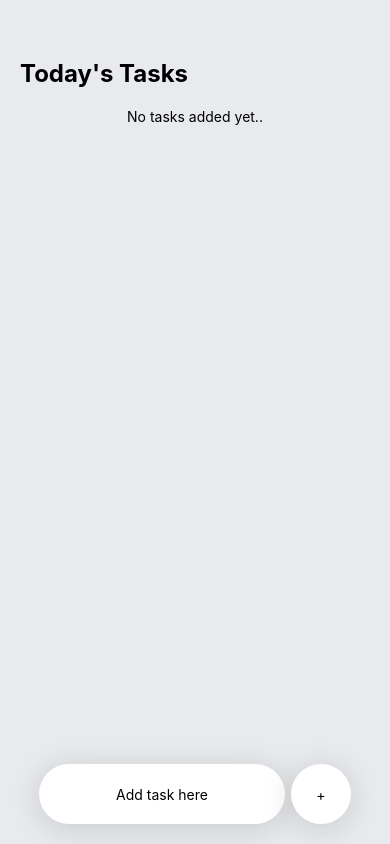
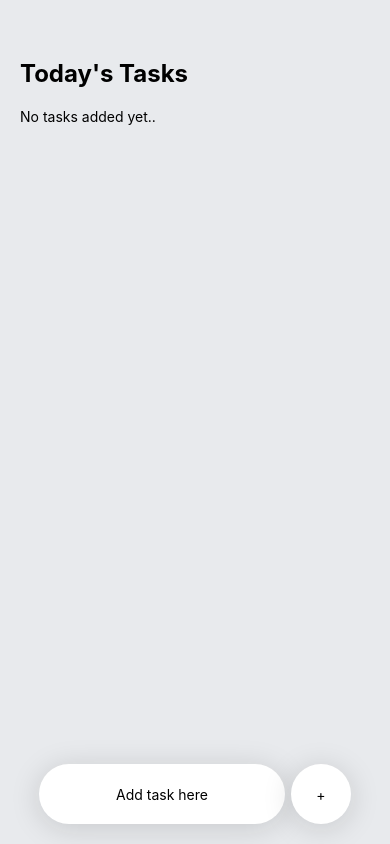
Before and after one commit to Sam-McCathie/expo-crud, a React Native app: screen / in a window 390 px wide. Built offline with nearby package versions, Linux system fonts and the light colour scheme.

Commit message:
Added update and cancel update functionality.

```diff
--- a/App.tsx
+++ b/App.tsx
@@ -11,7 +11,6 @@ export type TaskSchema = {
 
 export default function App() {
   const [tasks, setTasks] = useState<TaskSchema[]>([]);
-  console.log(tasks);
 
   return (
     <SafeAreaView style={styles.container}>
@@ -55,6 +54,6 @@ const styles = StyleSheet.create({
   },
   tasks: {
     display: 'flex',
-    alignItems: 'center',
+    marginLeft: 20,
   },
 });
--- a/components/Task.tsx
+++ b/components/Task.tsx
@@ -25,10 +25,10 @@ const Task: React.FC<TaskSchema & Props> = props => {
   });
   const [editing, setEditing] = useState<boolean>(false);
 
-  console.log(tasks);
-
   const update = () => {
     setTasks(tasks.map(task => (task.id === id ? currentTask : task)));
+    if (currentTask.complete)
+      setCurrentTask({...currentTask, ['complete']: false});
   };
 
   const editCurrentTask = (item: string, value: boolean | string) => {
@@ -47,25 +47,25 @@ const Task: React.FC<TaskSchema & Props> = props => {
   };
 
   return (
+    <View style={styles.taskComponents}>
       <View style={styles.task}>
         {!editing ? (
           <TouchableOpacity
             style={[
-            styles.completeToggle,
-            !complete
-              ? styles.completeToggleIncomplete
-              : styles.completeToggleComplete,
+              styles.toggleBtn,
+              !complete ? styles.incompleteBtn : styles.completeBtn,
             ]}
             onPress={() =>
               editCurrentTask('complete', !currentTask.complete)
             }></TouchableOpacity>
         ) : (
           <TouchableOpacity
-          style={[styles.completeToggle, styles.saveToggle]}
+            style={[styles.toggleBtn, styles.saveBtn]}
             onPress={updateTask}>
             <Text>S</Text>
           </TouchableOpacity>
         )}
+        {/* <View style={styles.taskLayout}> */}
         {!editing ? (
           <Text
             style={complete ? styles.taskTextComplete : {}}
@@ -76,26 +76,62 @@ const Task: React.FC<TaskSchema & Props> = props => {
           <TextInput
             value={currentTask.task}
             onChangeText={value => editCurrentTask('task', value)}
+            style={styles.taskEditInput}
           />
         )}
+      </View>
+
+      {!complete &&
+        (!editing ? (
+          <TouchableOpacity style={[styles.toggleBtn, styles.deleteBtn]}>
+            <Text style={styles.deleteTxt}>D</Text>
+          </TouchableOpacity>
+        ) : (
+          <TouchableOpacity
+            style={[styles.toggleBtn, styles.closeBtn]}
+            onPress={() => setEditing(false)}>
+            <Text>X</Text>
+          </TouchableOpacity>
+        ))}
     </View>
   );
 };
 
 const styles = StyleSheet.create({
+  taskComponents: {
+    display: 'flex',
+    flexDirection: 'row',
+    alignItems: 'center',
+    marginBottom: 10,
+  },
   task: {
     backgroundColor: '#FFFFFF',
     borderWidth: 1,
     borderRadius: 10,
     borderColor: '#F7F7F7',
-    marginBottom: 10,
     width: 310, // works fine if not %
     padding: 15,
     display: 'flex',
     flexDirection: 'row',
     alignItems: 'center',
   },
-  completeToggle: {
+  taskLayout: {
+    display: 'flex',
+    flexDirection: 'row',
+    justifyContent: 'space-between',
+  },
+  taskTextComplete: {
+    textDecorationLine: 'line-through',
+  },
+  taskEditInput: {
+    borderWidth: 1,
+    borderRadius: 5,
+    borderColor: 'black',
+    width: 240,
+    paddingVertical: 2,
+    paddingHorizontal: 10,
+  },
+  toggleBtn: {
     width: 24,
     height: 24,
     borderRadius: 5,
@@ -103,12 +139,13 @@ const styles = StyleSheet.create({
     alignItems: 'center',
     justifyContent: 'center',
   },
-  taskTextComplete: {
-    textDecorationLine: 'line-through',
-  },
-  completeToggleComplete: {backgroundColor: 'green'},
-  completeToggleIncomplete: {backgroundColor: 'rgba(85, 188, 246, 0.4)'},
-  saveToggle: {backgroundColor: 'orange'},
+
+  completeBtn: {backgroundColor: 'green'},
+  incompleteBtn: {backgroundColor: 'rgba(85, 188, 246, 0.4)'},
+  saveBtn: {backgroundColor: 'orange'},
+  deleteBtn: {backgroundColor: 'red', marginLeft: 10},
+  deleteTxt: {color: 'white', fontWeight: '700'},
+  closeBtn: {backgroundColor: 'yellow', marginLeft: 10},
 });
 
 export default Task;
```
Lines whose indentation alone changed are shown as unchanged.
